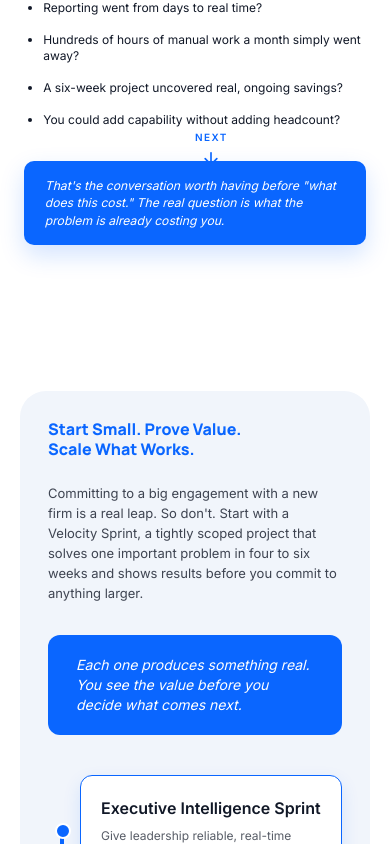
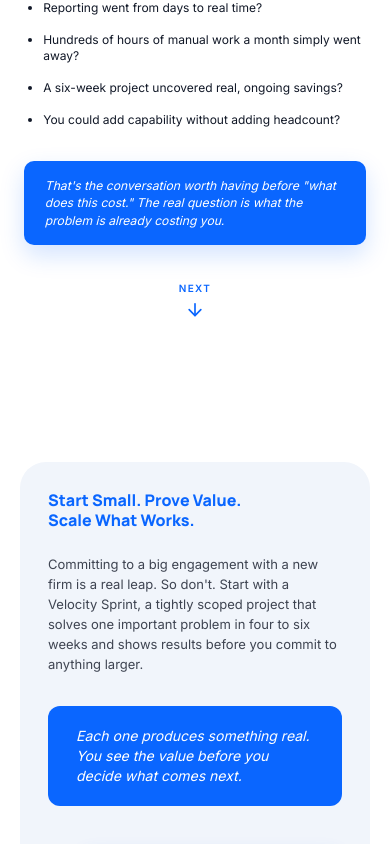
Before and after one commit to zenvioralabs/mfieldlabs, a Next.js app: page / in a window 390 px wide. Shown: the part 4740-5584 px from the top of the page. Built offline with nearby package versions, Linux system fonts and the light colour scheme.

Commit message:
Mobile view modified

```diff
--- a/app/globals.css
+++ b/app/globals.css
@@ -49,6 +49,8 @@ body { background: #fff; color: #111827; }
 .differentiator-grid{display:grid;grid-template-columns:1fr 1fr;gap:12px}.differentiator-box{min-height:80px;border-radius:12px;background:#e6f0ff;padding:1.2rem;text-align:left;font-size:.66rem;line-height:1.4;color:#242933;transition:.2s}.differentiator-box:hover,.differentiator-box.active{background:#0A66FF;color:#fff}.touch-box{display:flex;align-self:start;align-items:center;justify-content:space-between;width:78%;color:#111827;min-height:58px;padding:.75rem 1rem}.how-work-box{background:#f1f5fb;border-radius:28px;padding:2rem 2.6rem}.work-list>button{display:grid;grid-template-columns:38px 125px 1fr;gap:12px;width:100%;align-items:center;text-align:left;padding:1rem 0;border-bottom:1px solid rgba(17,24,39,.18)}.work-list>button:last-child{border-bottom:0}.work-number{font-size:1.6rem;font-weight:700;color:#8b9099;transition:.2s}.work-title{font-family:var(--font-manrope);font-size:.82rem;font-weight:800;color:#8b9099;transition:.2s}.work-body{font-size:.61rem;line-height:1.45;color:#777f8d;transition:.2s}.work-list>button.active .work-number,.work-list>button:hover .work-number{color:#111}.work-list>button.active .work-title,.work-list>button:hover .work-title,.work-list>button:hover .work-body{color:#111}
 @media(max-width:1023px){.capability-stage{grid-template-columns:1fr 1fr}.capability-image-wrap{order:2;height:390px;top:0}.capability-outcomes{order:3;grid-column:1/-1;padding:0 4px;margin:0}.capability-card-column{order:1;top:0}.how-work-box{padding:1.5rem}.capability-quote{position:static;width:auto;margin-top:2rem}}
 @media(max-width:700px){.capability-stage{grid-template-columns:1fr}.capability-image-wrap{order:2;height:350px;top:0}.capability-card-column{order:1;top:0}.capability-outcomes{order:3;grid-column:auto;margin:0}.comparison-head{font-size:.68rem}.work-list>button{grid-template-columns:30px 1fr}.work-body{grid-column:2}.familiar-box{margin:0}.hero-note{display:none}}
+.capability-next-link{z-index:2}
+@media(max-width:700px){.capability-next-link{position:relative;bottom:auto;left:auto;transform:none;margin:2rem auto 0}}
 .capability-carousel-card{min-height:312px;height:auto}
 .capability-next-arrow{width:64px;height:64px;object-fit:contain}
 .touch-box{align-self:center;justify-self:center}
--- a/components/sections/Capabilities.tsx
+++ b/components/sections/Capabilities.tsx
@@ -133,7 +133,7 @@ export default function Capabilities() {
         </div>
       </div>
 
-      <motion.a href="#engagement-models" aria-label="Continue to Start Small, Prove Value, Scale What Works" animate={reduced ? undefined : { y: [0, 8, 0] }} transition={reduced ? undefined : { duration: 1.6, repeat: Infinity, ease: "easeInOut" }} className="absolute bottom-52 left-1/2 flex -translate-x-1/2 flex-col items-center gap-1 text-deepblue">
+      <motion.a href="#engagement-models" aria-label="Continue to Start Small, Prove Value, Scale What Works" animate={reduced ? undefined : { y: [0, 8, 0] }} transition={reduced ? undefined : { duration: 1.6, repeat: Infinity, ease: "easeInOut" }} className="capability-next-link absolute bottom-52 left-1/2 flex -translate-x-1/2 flex-col items-center gap-1 text-deepblue">
         <span className="text-[10px] font-bold uppercase tracking-[.14em]">Next</span>
         <ArrowRight className="h-5 w-5 rotate-90" />
       </motion.a>
```
